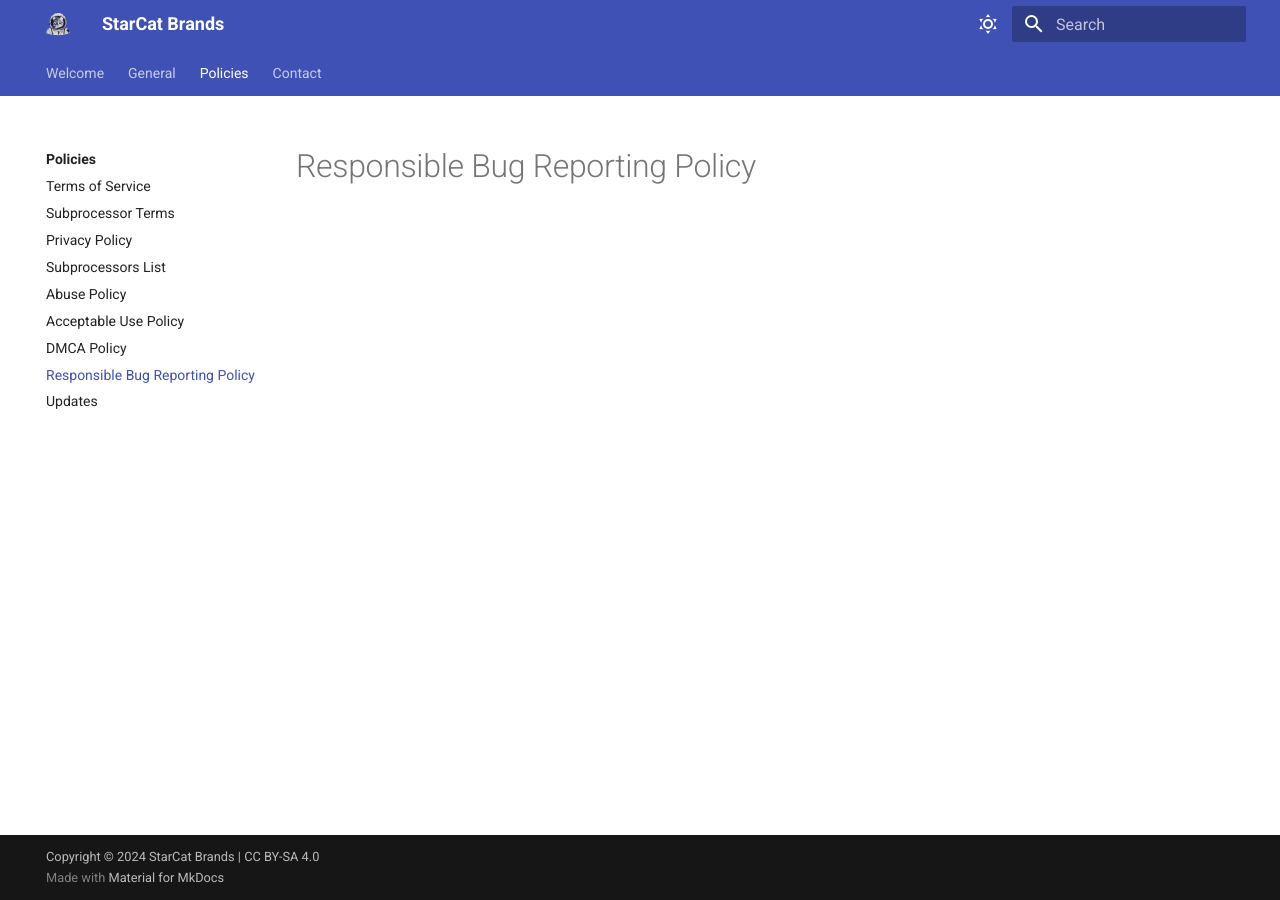
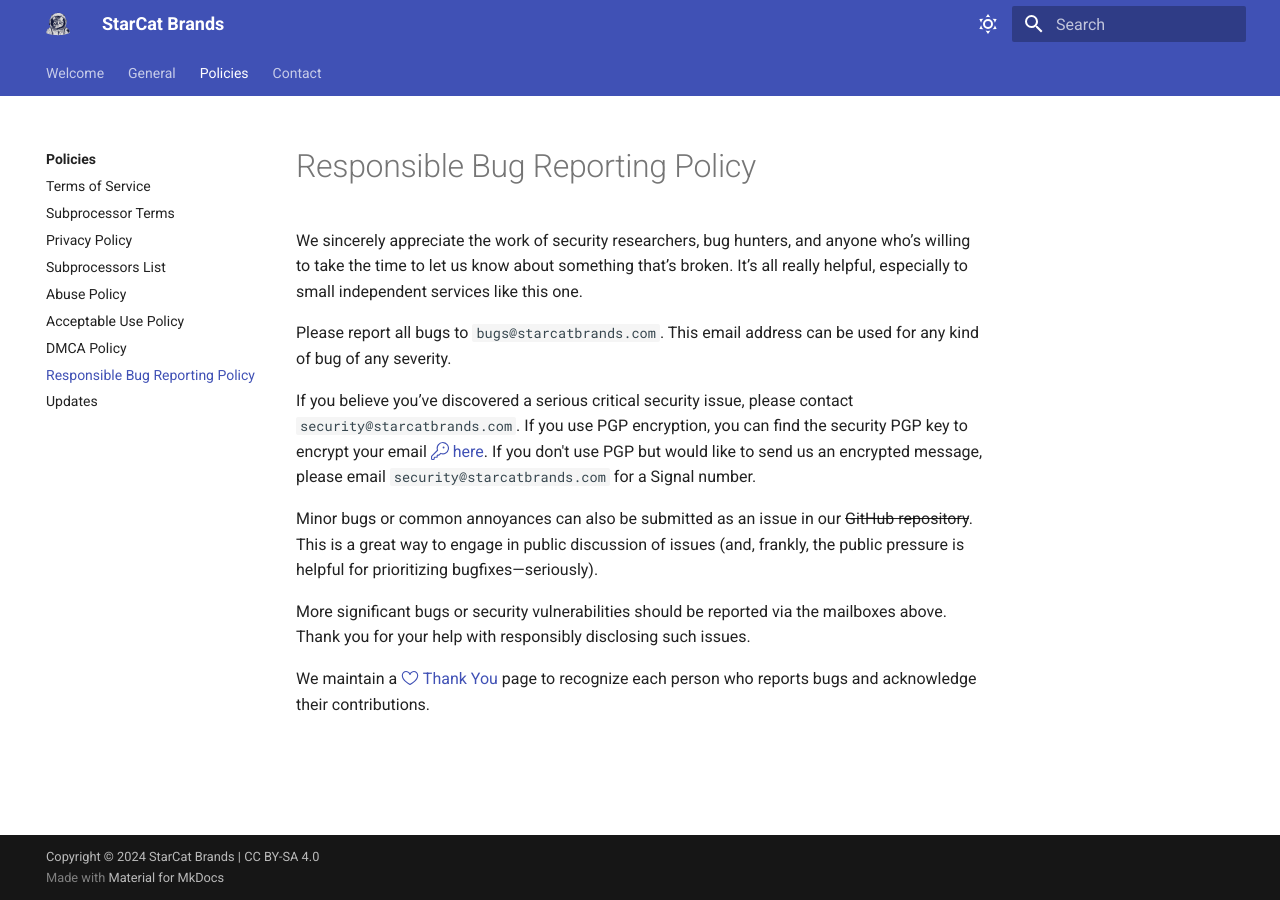
Before and after one commit to starcatbrands/about.starcatbrands.com, an MkDocs documentation site: the page built from docs/policies/bug_reporting.md, in a window 1280 px wide. Built offline with MkDocs 1.6.1 and Material for MkDocs 9.7.7, drawn with Linux system fonts in a browser that asks for light colours; comment, search, counter and statistics services are not loaded.

Commit message:
Create responsible_bug_reporting page and thank-you page

```diff
--- a/docs/policies/bug_reporting.md
+++ b/docs/policies/bug_reporting.md
@@ -1 +1,12 @@
 # Responsible Bug Reporting Policy
+We sincerely appreciate the work of security researchers, bug hunters, and anyone who’s willing to take the time to let us know about something that’s broken. It’s all really helpful, especially to small independent services like this one.
+
+Please report all bugs to `bugs@starcatbrands.com`. This email address can be used for any kind of bug of any severity.
+
+If you believe you’ve discovered a serious critical security issue, please contact `security@starcatbrands.com`. If you use PGP encryption, you can find the security PGP key to encrypt your email [:octicons-key-24: here](../contact/pgp_keys.md/#securitystarcatbrandscom). If you don't use PGP but would like to send us an encrypted message, please email `security@starcatbrands.com` for a Signal number.
+
+Minor bugs or common annoyances can also be submitted as an issue in our ~~GitHub repository~~. This is a great way to engage in public discussion of issues (and, frankly, the public pressure is helpful for prioritizing bugfixes—seriously).
+
+More significant bugs or security vulnerabilities should be reported via the mailboxes above. Thank you for your help with responsibly disclosing such issues.
+
+We maintain a [:octicons-heart-24: Thank You](../general/thank_you.md) page to recognize each person who reports bugs and acknowledge their contributions.
```
Also changed, not shown: docs/general/thank_you.md (added, +7 -0 lines).
